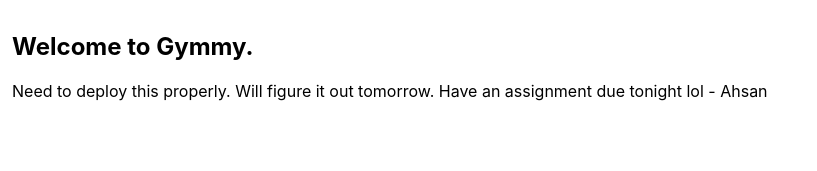
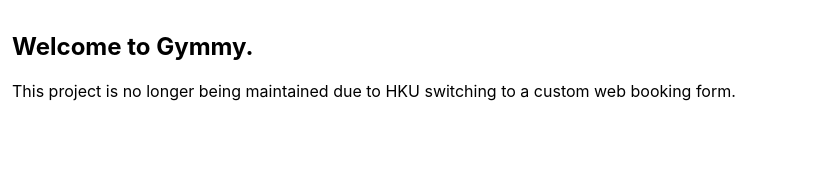
Before and after one commit to ahsan8244/Gymmy, a Next.js app: page / in a window 1280 px wide. Shown: the top 171 px of the page, without its empty margins (0-817 px from the left). Built offline with nearby package versions, Linux system fonts and the light colour scheme.

Commit message:
add note on webpage

```diff
--- a/pages/index.js
+++ b/pages/index.js
@@ -12,7 +12,7 @@ export default function Home() {
 
       <div>
         <h2>Welcome to Gymmy.</h2>
-        <p>Need to deploy this properly. Will figure it out tomorrow. Have an assignment due tonight lol - Ahsan</p>
+        <p>This project is no longer being maintained due to HKU switching to a custom web booking form.</p>
       </div>
     </div>
   );
```
